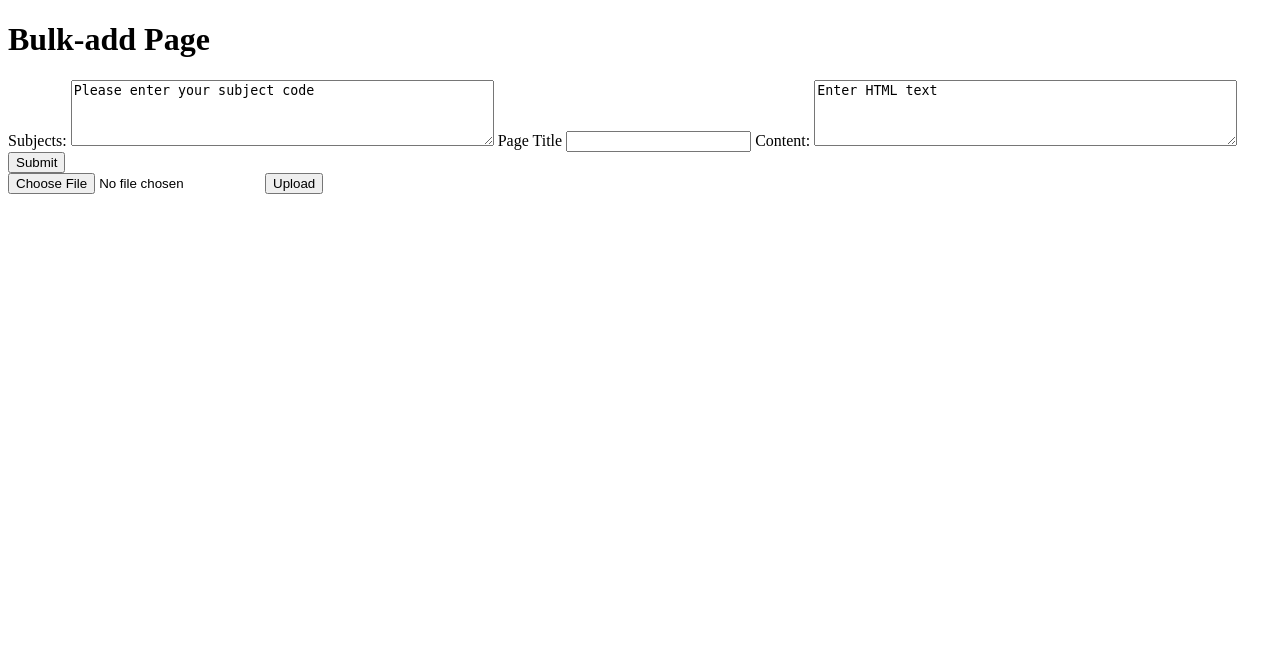
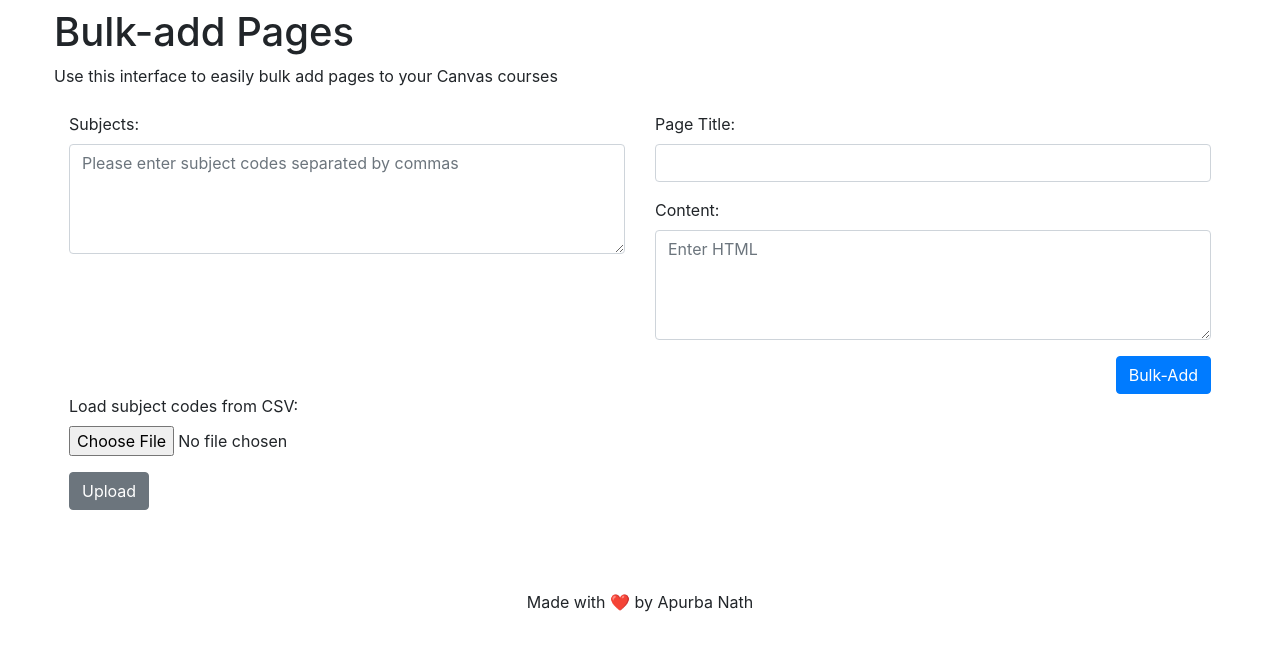
Before and after one commit to apurbzz-1994/canvas_bulk_pages, a Flask app: page / in a window 1280 px wide. Shown: the top 651 px of the page. Run offline with Flask 3, Linux system fonts and the light colour scheme.

Commit message:
add bootsrap and make everything pretty

```diff
--- a/app.py
+++ b/app.py
@@ -22,6 +22,7 @@ def index_page():
 
 @app.route('/upload_csv', methods=['post'])
 def csv_upload():
+    #replace the json outputs with proper views later on
     if 'csv_file' not in request.files:
         return jsonify({"error": "No file uploaded"}), 400
 
--- a/templates/form.html
+++ b/templates/form.html
@@ -1,18 +1,43 @@
+<div class="col-12 mt-4">
     <form action="/add_page" method="post">
+        <div class="row">
+            <div class="col">
+                <!--Subjects text area-->
+                <div class="form-group">
                     <label>Subjects:</label>
                     {% if subjects %}
-        <textarea name="subjects" rows="4" cols="50">{{subjects}}</textarea>
+                        <textarea name="subjects" class="form-control" rows="4" cols="50">{{subjects}}</textarea>
                     {% else %}
-        <textarea name="subjects" rows="4" cols="50">Please enter your subject code</textarea>
+                        <textarea name="subjects" class="form-control" rows="4" cols="50" placeholder="Please enter subject codes separated by commas"></textarea>
                     {% endif %}
-    <label>Page Title</label>
-    <input type="text" name="title">
+                </div>
+            </div>
+            <div class="col">
+                <!--Page title text area-->
+                <div class="form-group">
+                    <label>Page Title:</label>
+                    <input type="text" class="form-control" name="title">
+                </div>
+                <!--HTML content text area-->
+                <div class="form-group">
                     <label>Content:</label>
-    <textarea name="content" rows="4" cols="50">Enter HTML text</textarea>
-    <input type="submit">
+                    <textarea name="content" class="form-control" rows="4" cols="50" placeholder="Enter HTML"></textarea>
+                </div>
+                <button type="submit" class="btn btn-primary float-right">Bulk-Add</button>
+            </div>
+        </div>
     </form>
 
     <form action="/upload_csv" method="POST" enctype="multipart/form-data">
-    <input type="file" name="csv_file" accept=".csv">
-    <button type="submit">Upload</button>
+        <div class = "row">
+            <div class="col">
+                <div class="form-group">
+                    <label>Load subject codes from CSV:</label>
+                    <input type="file" class="form-control-file" name="csv_file" accept=".csv">
+                </div>
+                <button type="submit" class="btn btn-secondary">Upload</button>
+            </div>
+        </div>
+
     </form>
+</div>
--- a/templates/index.html
+++ b/templates/index.html
@@ -3,10 +3,31 @@
 <head>
     <meta charset="UTF-8">
     <meta name="viewport" content="width=device-width, initial-scale=1.0">
-    <title>Bulk-add page</title>
+    <title>Bulk-add Pages</title>
+    <!-- Bootstrap CSS -->
+    <link rel="stylesheet" href="https://cdn.jsdelivr.net/npm/bootstrap@4.6.2/dist/css/bootstrap.min.css"
+        integrity="sha384-xOolHFLEh07PJGoPkLv1IbcEPTNtaed2xpHsD9ESMhqIYd0nLMwNLD69Npy4HI+N" crossorigin="anonymous">
 </head>
 <body>
-    <h1>Bulk-add Page</h1>
-    {% include 'form.html' %}
+    <div class = "container-fluid">
+        <div class = "row ml-4 mr-4 mt-2">
+            <div class = "col-12 col-md-12 col-lg-12">
+                <h1>Bulk-add Pages</h1>
+                <p>Use this interface to easily bulk add pages to your Canvas courses
+                </p>
+                {% include 'form.html' %}
+            </div>
+            <div class = "col-12 col-md-12 col-lg-12" style="margin-top: 5em;">
+                <p style="text-align: center;">Made with ❤️ by Apurba Nath</p>
+            </div>
+        </div>
+    </div>
 </body>
+<!--stuff for bootstrap-->
+<script src="https://cdn.jsdelivr.net/npm/jquery@3.5.1/dist/jquery.slim.min.js"
+    integrity="sha384-DfXdz2htPH0lsSSs5nCTpuj/zy4C+OGpamoFVy38MVBnE+IbbVYUew+OrCXaRkfj"
+    crossorigin="anonymous"></script>
+<script src="https://cdn.jsdelivr.net/npm/bootstrap@4.6.2/dist/js/bootstrap.bundle.min.js"
+    integrity="sha384-Fy6S3B9q64WdZWQUiU+q4/2Lc9npb8tCaSX9FK7E8HnRr0Jz8D6OP9dO5Vg3Q9ct"
+    crossorigin="anonymous"></script>
 </html>
```
Lines whose indentation alone changed are shown as unchanged.
